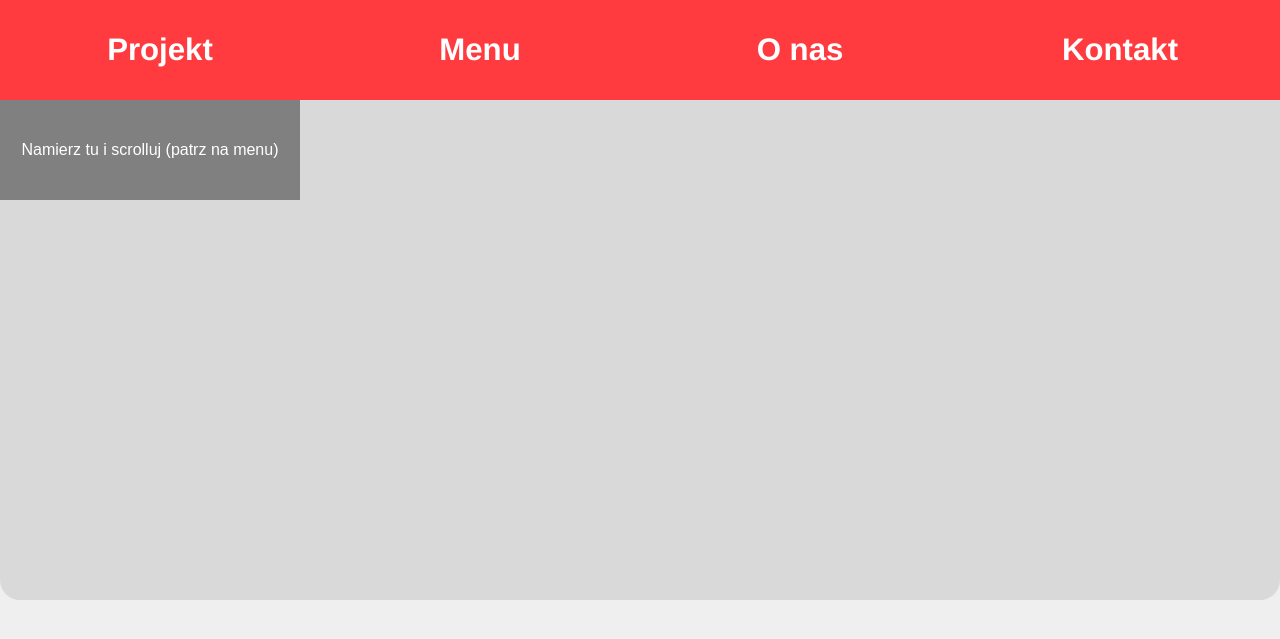
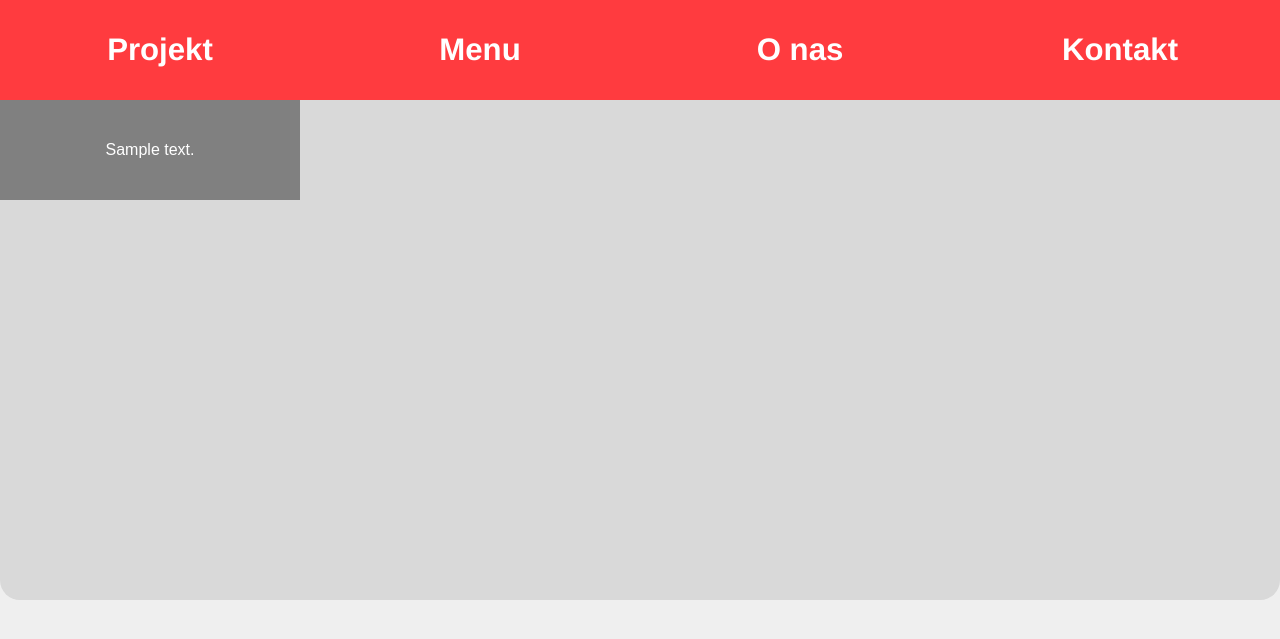
Before and after one commit to pparuzel/Pizzeria-Projekt, a Python web app: template html/templates/index.html in a window 1280 px wide. Shown: the top 639 px of the page. Run offline with Jinja, Linux system fonts and the light colour scheme; the template is opened without the code that fills it: most values are stand-ins (such as "Sample title", 1, 10 or a date in 2020).

Commit message:
Dodać pole testowe

```diff
--- a/html/templates/index.html
+++ b/html/templates/index.html
@@ -12,7 +12,7 @@
         <div class="menu-block"><a href="">Kontakt</a></div>
       </div>
       <div id="context">
-        <div class="largen">Namierz tu i scrolluj (patrz na menu)</div>
+        <div class="largen">{{ custom_text }}</div>
       </div>
     </div>
   </body>
```
